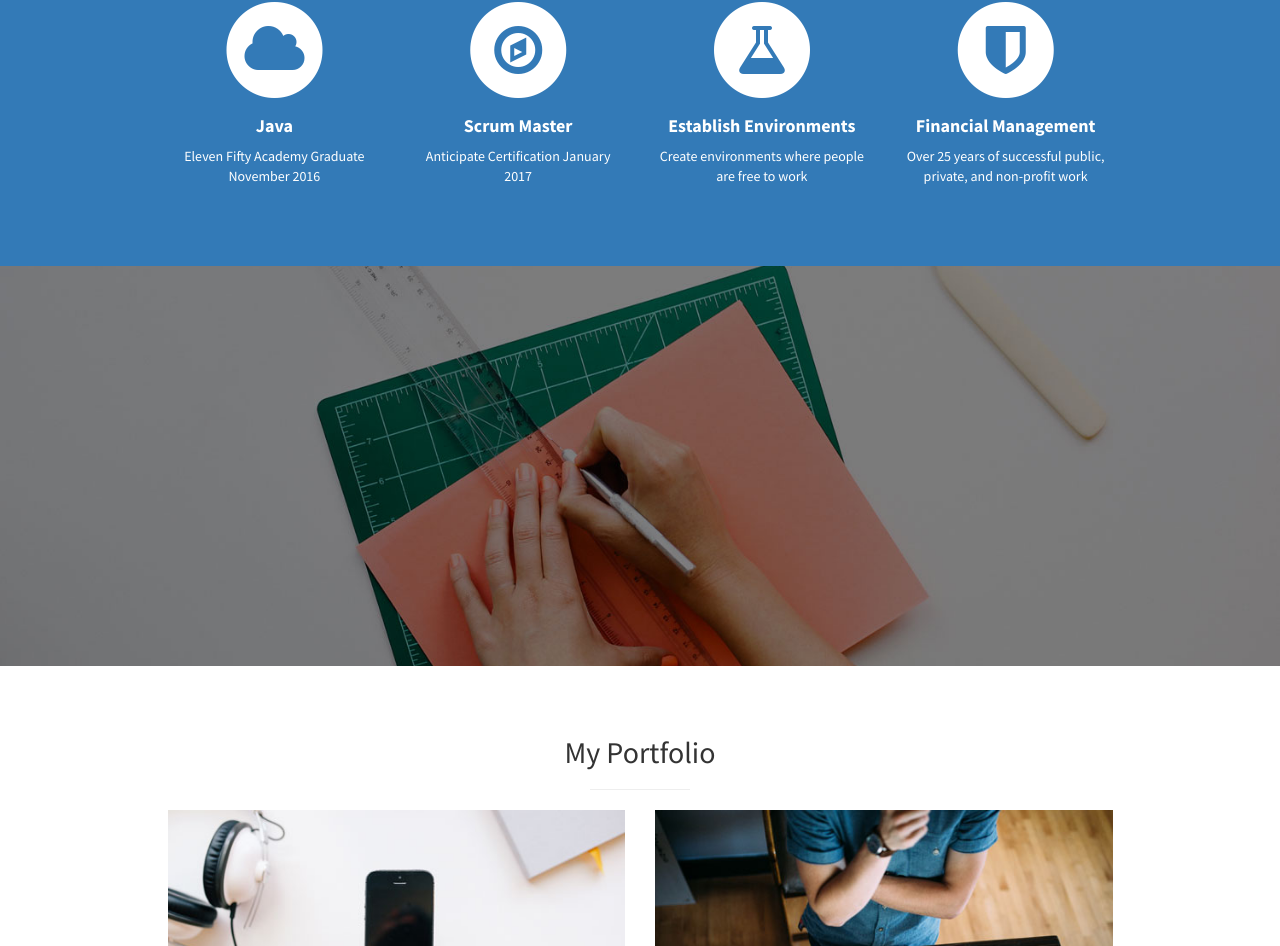
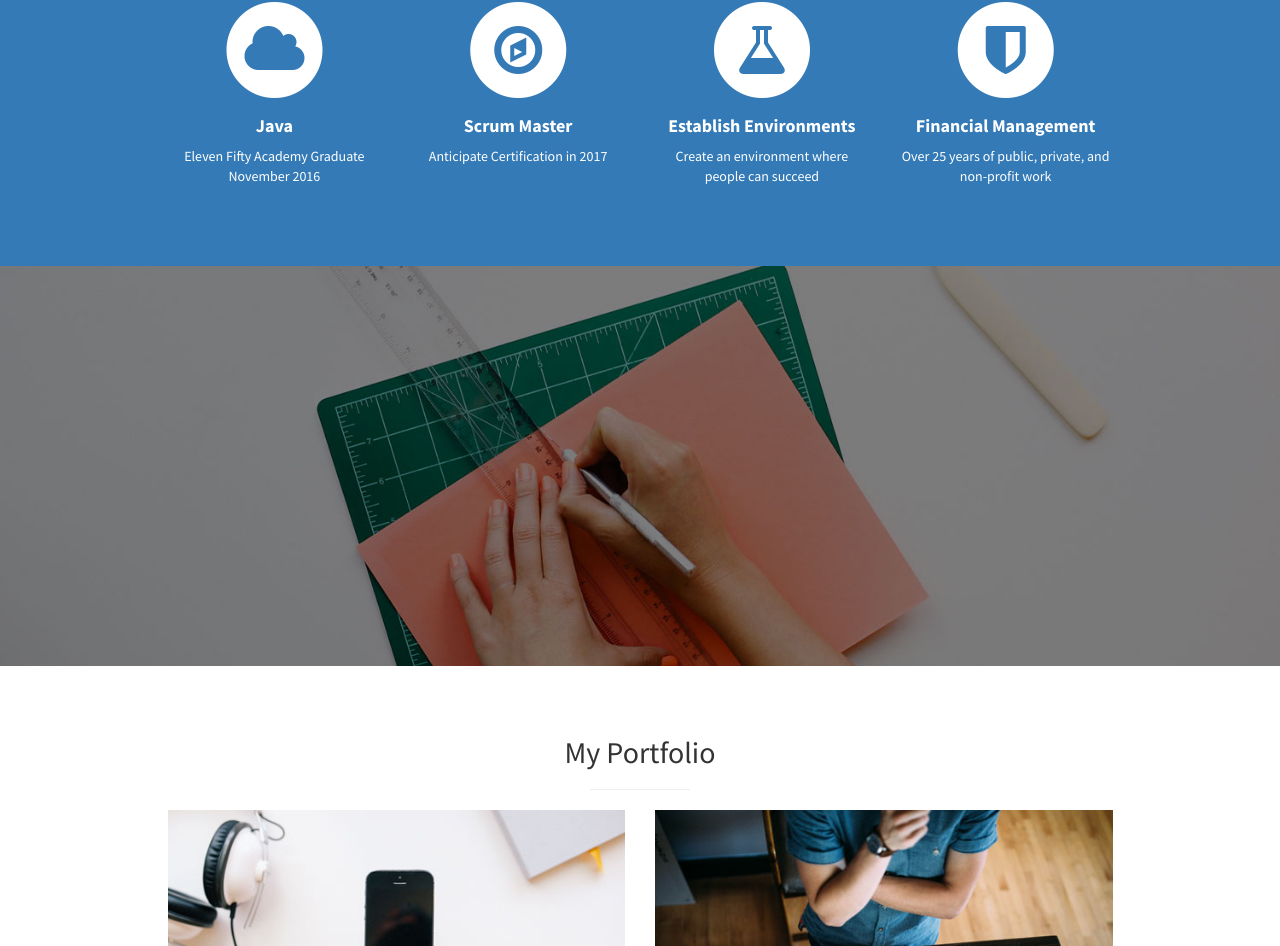
Before and after one commit to Decker702/decker702.github.com, a plain HTML site: page index.html in a window 1280 px wide. Shown: the part 1051-1997 px from the top of the page. Drawn offline with Linux system fonts and the light colour scheme.

```diff
--- a/index.html
+++ b/index.html
@@ -111,7 +111,7 @@
                                 <h4>
                                     <strong>Scrum Master</strong>
                                 </h4>
-                                <p>Anticipate Certification                  January 2017</p>
+                                <p>Anticipate Certification in 2017</p>
                       <!--          <a href="#" class="btn btn-light">Learn More</a> -->
                             </div>
                         </div>
@@ -124,7 +124,7 @@
                                 <h4>
                                     <strong>Establish Environments</strong>
                                 </h4>
-                                <p>Create environments where people are free to work</p>
+                                <p>Create an environment where people can succeed</p>
                         <!--        <a href="#" class="btn btn-light">Learn More</a> -->
                             </div>
                         </div>
@@ -137,7 +137,7 @@
                                 <h4>
                                     <strong>Financial Management</strong>
                                 </h4>
-                                <p>Over 25 years of successful public, private, and non-profit work</p>
+                                <p>Over 25 years of public, private, and non-profit work</p>
                          <!--       <a href="#" class="btn btn-light">Learn More</a> -->
                             </div>
                         </div>
```
